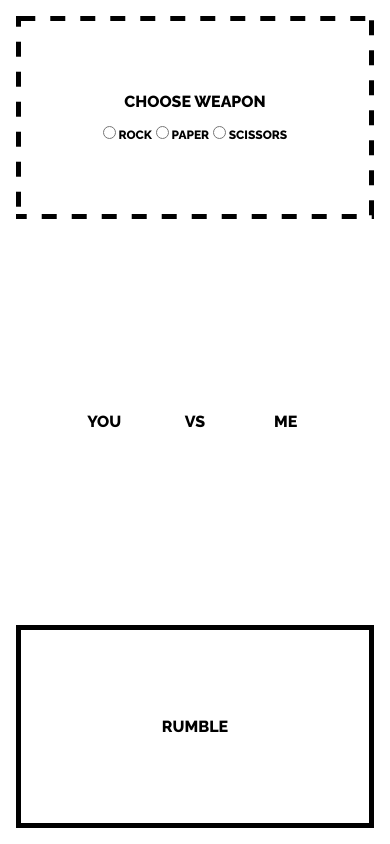
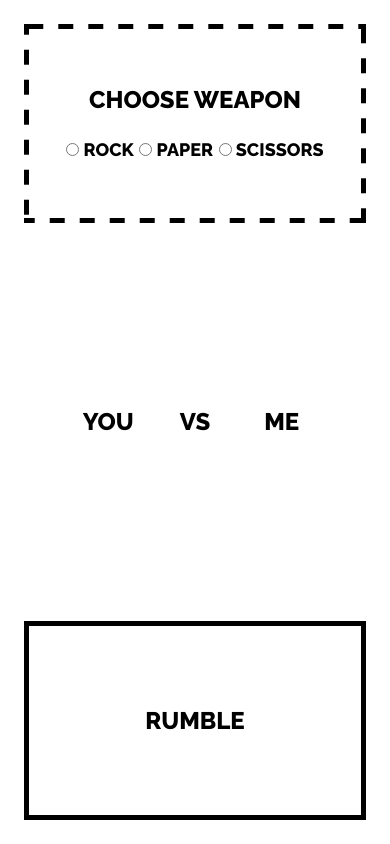
Before and after one commit to DeepOringe/RockPaperScissors, a plain HTML site: page index.html in a window 390 px wide. Drawn offline with nearby package versions, Linux system fonts and the light colour scheme.

Commit message:
Remove padding on div elements; Remove small screen font size media query

```diff
--- a/style.css
+++ b/style.css
@@ -2,13 +2,6 @@
 
 :root{
 	font-size: 24px;
-}
-
-@media all and (max-width: 600px) {
-	:root{
-		font-size: 16px;
-	}
-
 }
 
 
@@ -61,6 +54,7 @@ body{
 	position: relative;
 
 	flex: 0 1 1000px;
+	min-height: 60%;
 
 	display: grid;
 	grid-template-columns: 1fr 5px 1fr;
@@ -73,6 +67,10 @@ body{
 }
 
 @media all and (max-width: 800px) {
+	html{
+		padding: 1rem;
+	}
+
 	body{
 		height: 100%;
 
@@ -81,16 +79,6 @@ body{
 		"choose choose choose"
 		"your-choice gap computer-choice"
 		"rumble rumble rumble";
-	}
-
-}
-
-@media all and (max-width: 600px) {
-	html{
-		padding: 1rem;
-	}
-	#choose, #rumble{
-		padding: none;
 	}
 
 }
@@ -125,12 +113,6 @@ div, button{
 	justify-content: center;
 	align-items: center;
 }
-
-#choose, #rumble, button.play-again{
-	padding: 1rem;
-}
-
-
 
 p.versus{
 	z-index: 1;
```
